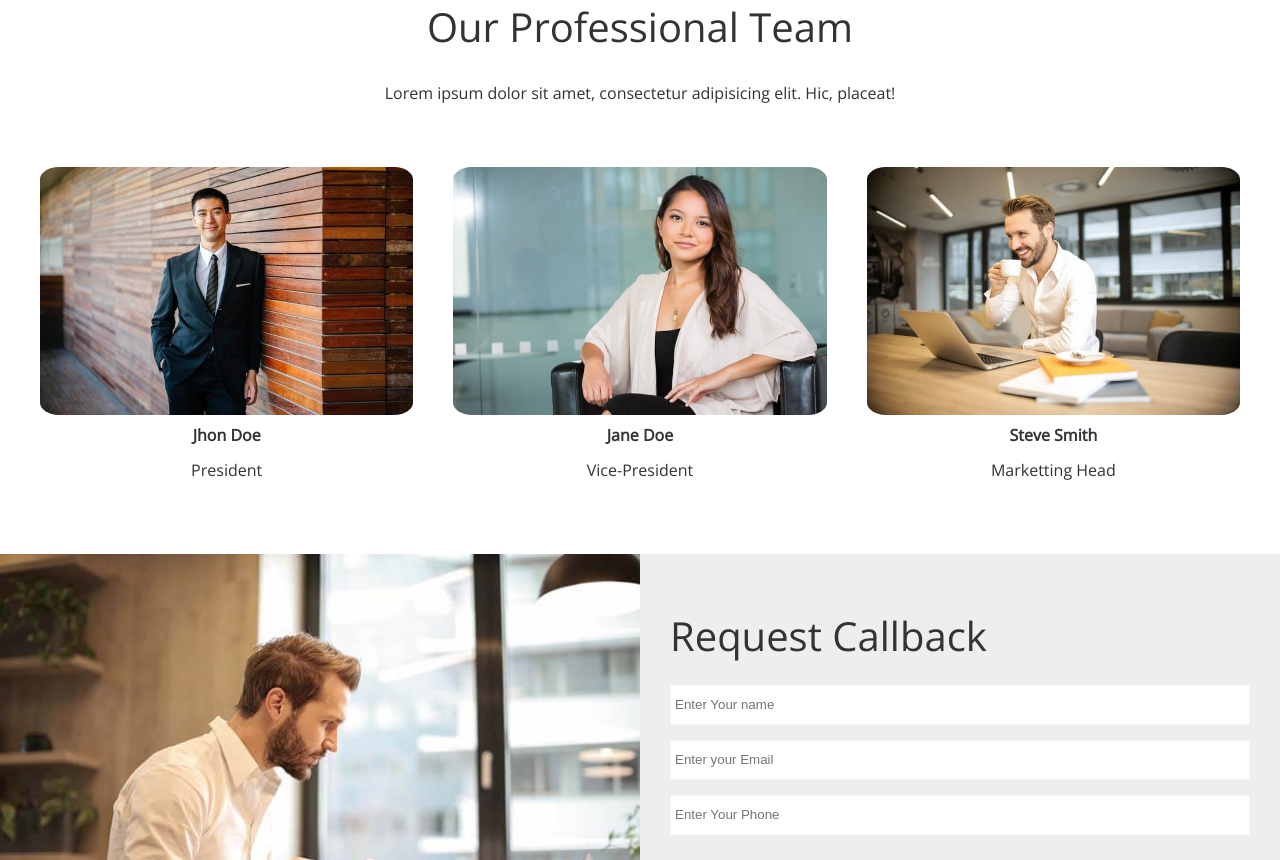
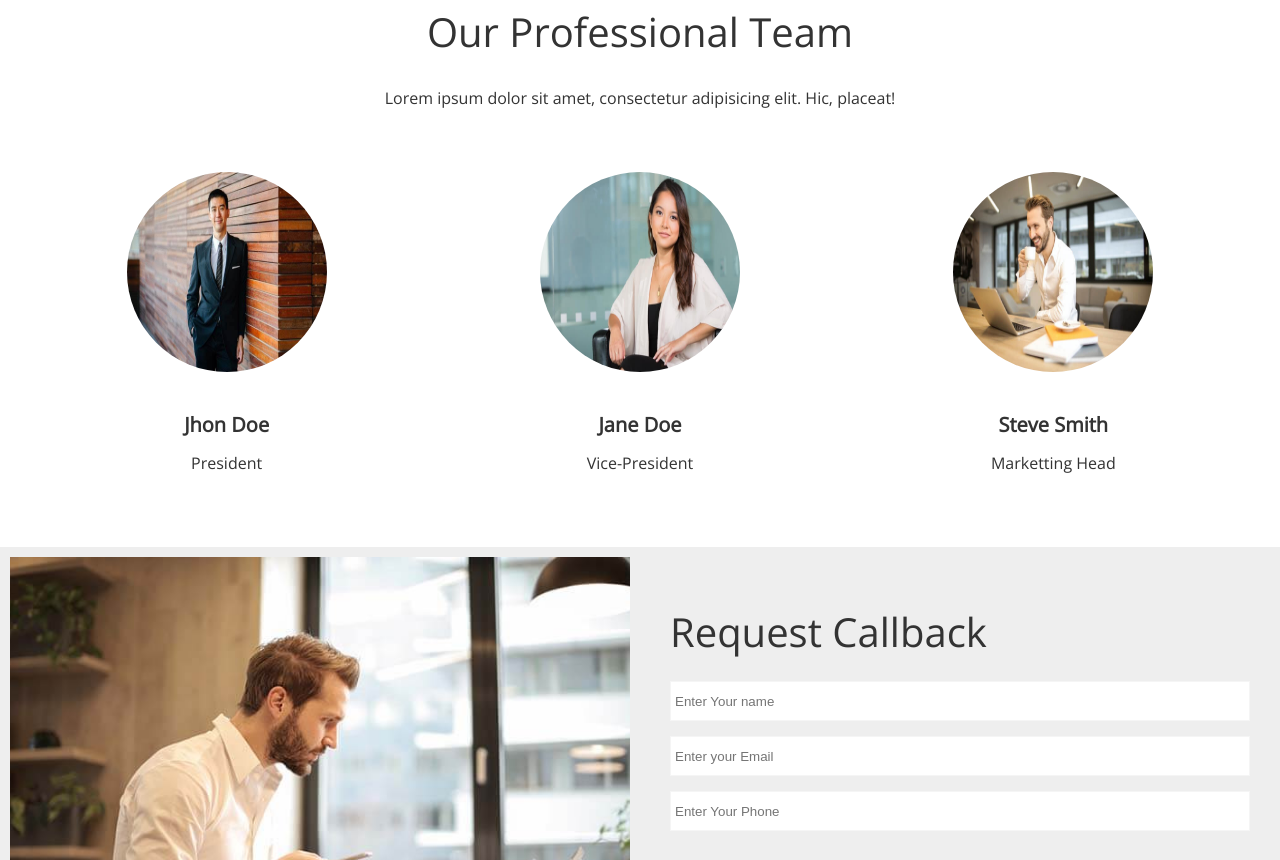
Before and after one commit to aayushgp/edgeledger, a plain HTML site: page index.html in a window 1280 px wide. Shown: the part 2725-3585 px from the top of the page. Drawn offline with nearby package versions, Linux system fonts and the light colour scheme.

Commit message:
did some style changes to index.html

```diff
--- a/css/style.css
+++ b/css/style.css
@@ -122,9 +122,29 @@ img{
 .cases img:hover{
     opacity: 0.7;
 }
+/* blog */
+.blog img{
+    padding: 10px;
+}
 /* team */
 .team img{
-    border-radius: 5%;
+    width: 200px;
+    height: 200px;
+    border-radius: 100%;
+    margin-bottom: 30px;
+}
+.team .flex-items{
+    justify-content: space-around;
+}
+.team .flex-items h4{
+    font-size: 20px;
+}
+.team .flex-items p{
+    font-size: 16px;
+}
+/* contact */
+.contact img{
+    padding: 10px;
 }
 /* callback form */
 .callback-form{
--- a/index.html
+++ b/index.html
@@ -67,7 +67,7 @@
         <section class="solutions flex-columns">
             <div class="row">
                 <div class="column">
-                    <div class="colum-1">
+                    <div class="colum-1 bg-primary">
                         <img src="./img/home/people.jpg" alt="">
                     </div>
                 </div>
@@ -121,7 +121,7 @@
     <section id='blog' class="blog flex-columns flex-reverse">
         <div class="row">
             <div class="column">
-                <div class="colum-1">
+                <div class="colum-1 bg-dark">
                     <img src="./img/home/blog.jpg" alt="">
                 </div>
             </div>
@@ -177,7 +177,7 @@
     <section id='contact' class="contact flex-columns">
         <div class="row">
             <div class="column">
-                <div class="colum-1">
+                <div class="colum-1 bg-light">
                     <img src="./img/home/contact.jpg" alt="">
                 </div>
             </div>
```
